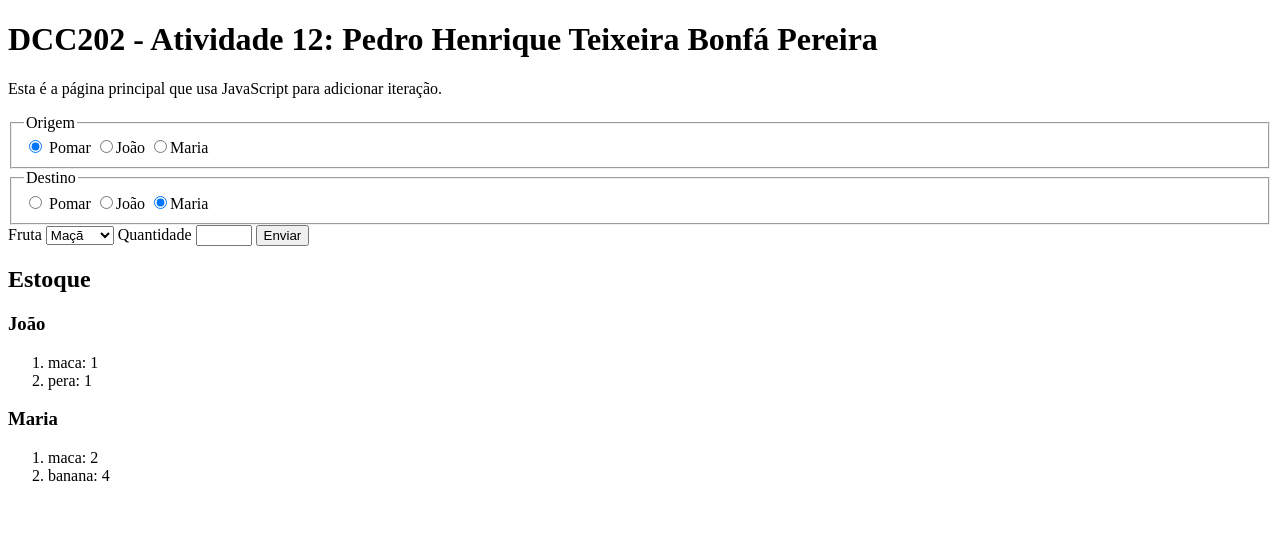
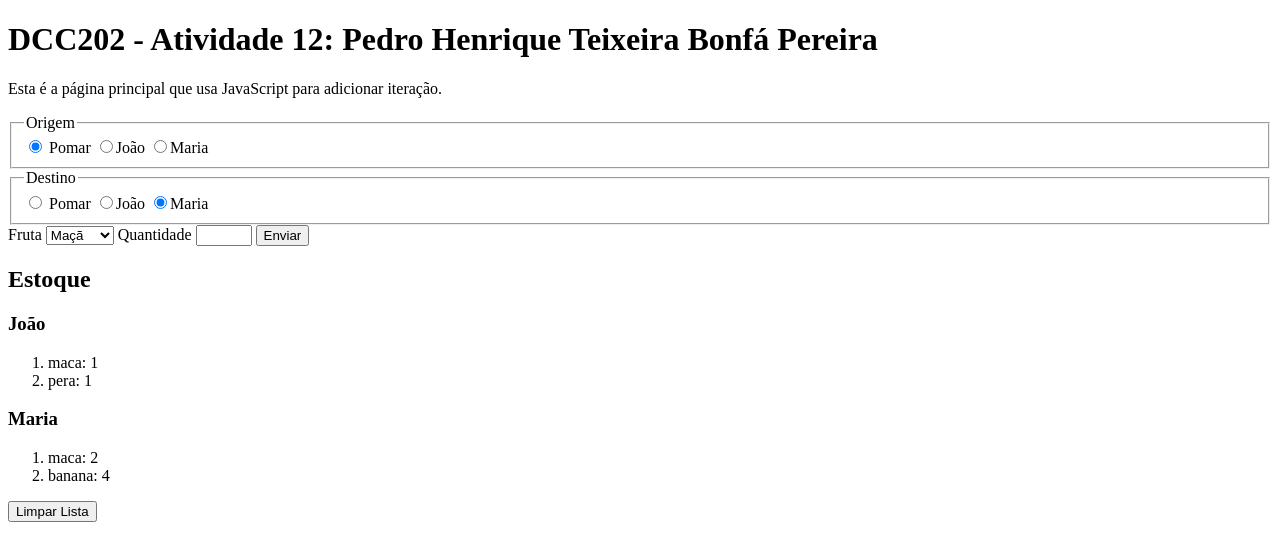
Before and after one commit to ufjf-dcc202/ufjf-dcc202-2023-3-a-atv12-0pedrobonfa, a website with bundled scripts: page index.html in a window 1280 px wide. Built offline with nearby package versions, Linux system fonts and the light colour scheme.

Commit message:
cria botão para limpar estoque

```diff
--- a/index.html
+++ b/index.html
@@ -54,5 +54,6 @@
             <ol id="olMaria"></ol>
         </section>
     </main>
+    <button type="button" id="btnLimpaEstoque">Limpar Lista</button>
 </body>
 </html>
```
